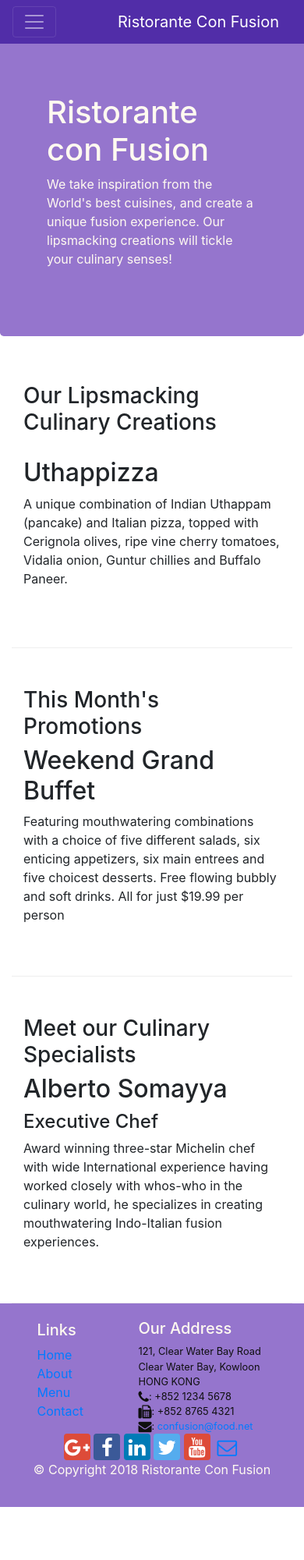
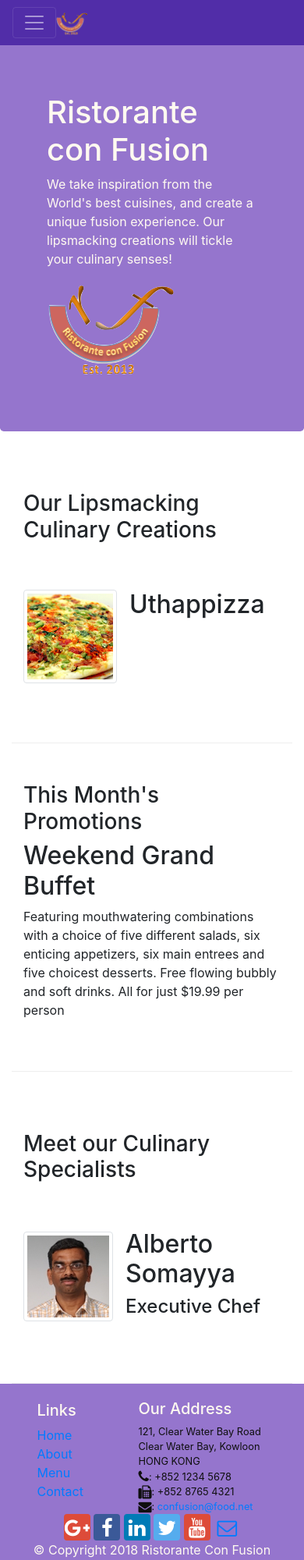
Before and after one commit to vishalrcop/Bootstrap4, a website: page index.html in a window 390 px wide. Shown: the top 2000 px of the page at 78% size. Before the commit the page ends 1932 px from the top, so only its background shows below. Drawn offline with nearby package versions, Linux system fonts and the light colour scheme.

Commit message:
Images and media
Images and media

```diff
--- a/index.html
+++ b/index.html
@@ -22,8 +22,7 @@
             <button class="navbar-toggler" type="button" data-toggle="collapse" data-target="#Navbar">
                 <span class="navbar-toggler-icon"></span>
             </button>
-           <a class="navbar-brand" href="#">Ristorante Con Fusion</a>
-            <div class="collapse navbar-collapse" id="Navbar">
+            <a class="navbar-brand mr-auto" href="#"><img src="img/logo.png" height="30" width="41"></a>            <div class="collapse navbar-collapse" id="Navbar">
                 <ul class="navbar-nav mr-auto">
                     <li class="nav-item active"><a class="nav-link" href="#"><span class="fa fa-home fa-lg"></span> Home</a></li>
                     <li class="nav-item"><a class="nav-link" href="./aboutus.html"><span class="fa fa-info fa-lg"></span> About</a></li>
@@ -41,7 +40,8 @@
                     <h1>Ristorante con Fusion</h1>
                     <p>We take inspiration from the World's best cuisines, and create a unique fusion experience. Our lipsmacking creations will tickle your culinary senses!</p>
                 </div>
-                <div class="col-12 col-sm">
+                <div class="col-12 col-sm align-self-center">
+                    <img src="img/logo.png" class="img-fluid">
                 </div>
             </div>
         </div>
@@ -49,12 +49,21 @@
 
     <div class="container">
         <div class="row row-content align-items-center">
-            <div class="col-12 col-sm-4 col-md-3">
+            <div class="col-12 col-sm-4 order-sm-last col-md-3">
                 <h3>Our Lipsmacking Culinary Creations</h3>
             </div>
             <div class="col col-sm col-md">
-                <h2>Uthappizza</h2>
-                <p>A unique combination of Indian Uthappam (pancake) and Italian pizza, topped with Cerignola olives, ripe vine cherry tomatoes, Vidalia onion, Guntur chillies and Buffalo Paneer.</p>
+                <div class="media">
+                    <img class="d-flex mr-3 img-thumbnail align-self-center"
+                            src="img/uthappizza.png" alt="Uthappizza">
+                    <div class="media-body">
+                        <h2 class="mt-0">Uthappizza</h2>
+                        <p class="d-none d-sm-block">A unique combination of Indian Uthappam (pancake) and
+                            Italian pizza, topped with Cerignola olives, ripe vine
+                            cherry tomatoes, Vidalia onion, Guntur chillies and
+                            Buffalo Paneer.</p>
+                    </div>
+                </div>
             </div>
         </div>
 
@@ -70,13 +79,23 @@
         </div>
 
         <div class="row row-content align-items-center">
-            <div class="col-12 col-sm-4 col-md-3">
+            <div class="col-12 col-sm-4 order-sm-last col-md-3">
                 <h3>Meet our Culinary Specialists</h3>
             </div>
             <div class="col col-sm col-md">
-                <h2>Alberto Somayya</h2>
-                <h4>Executive Chef</h4>
-                <p>Award winning three-star Michelin chef with wide International experience having worked closely with whos-who in the culinary world, he specializes in creating mouthwatering Indo-Italian fusion experiences. </p>
+                <div class="media">
+                    <img class="d-flex mr-3 img-thumbnail align-self-center"
+                            src="img/alberto.png" alt="Alberto Somayya">
+                    <div class="media-body">
+                        <h2 class="mt-0">Alberto Somayya</h2>
+                        <h4>Executive Chef</h4>
+                        <p class="d-none d-sm-block">Award winning three-star Michelin chef with wide
+                            International experience having worked closely with
+                            whos-who in the culinary world, he specializes in
+                            creating mouthwatering Indo-Italian fusion experiences.
+                            </p>
+                    </div>
+                </div>
             </div>
         </div>
     </div>
```
Also changed, not shown: img/alberto.png (added), img/buffet.png (added), img/logo.png (added), img/uthappizza.png (added), 2 other files.
